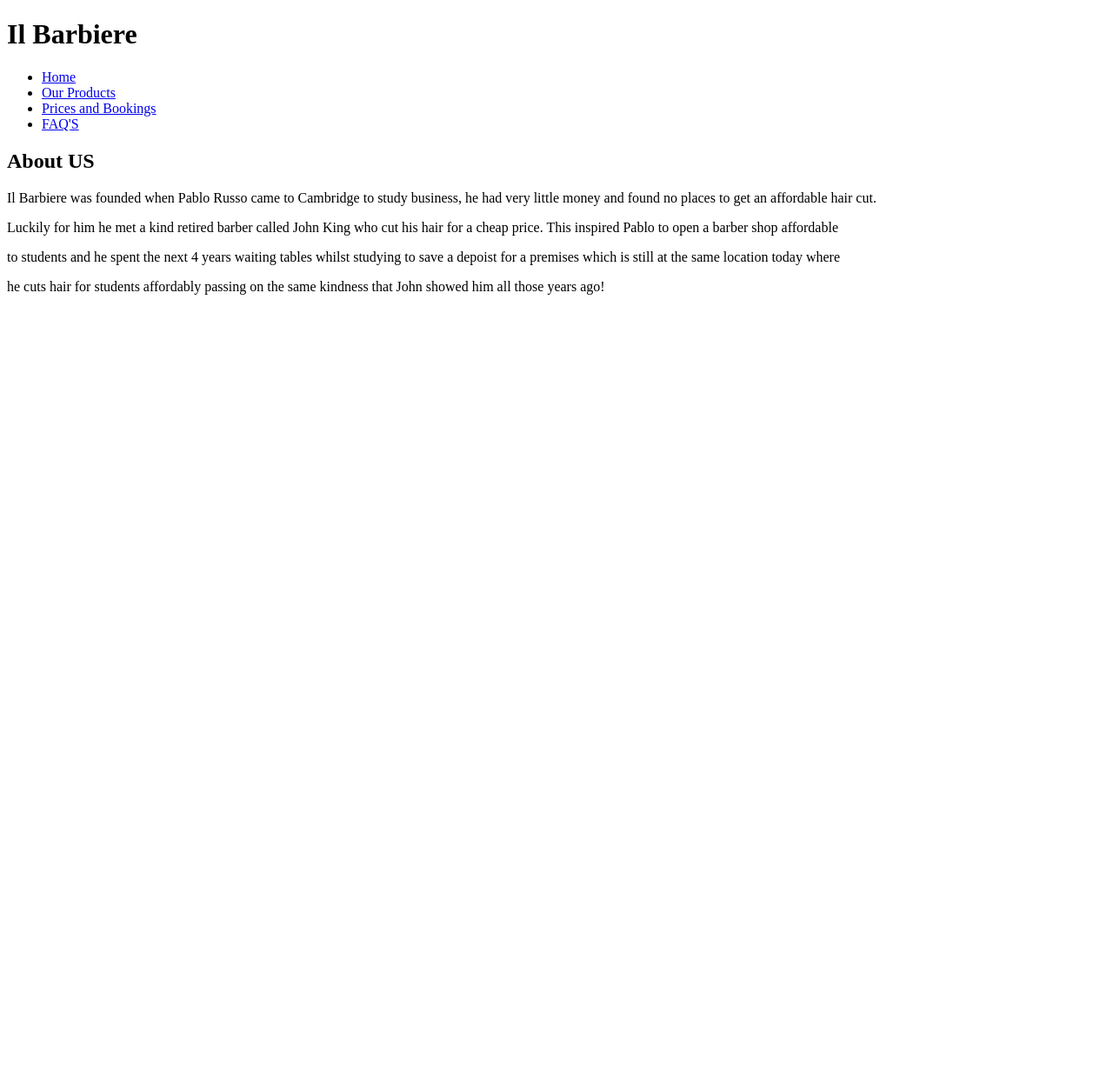
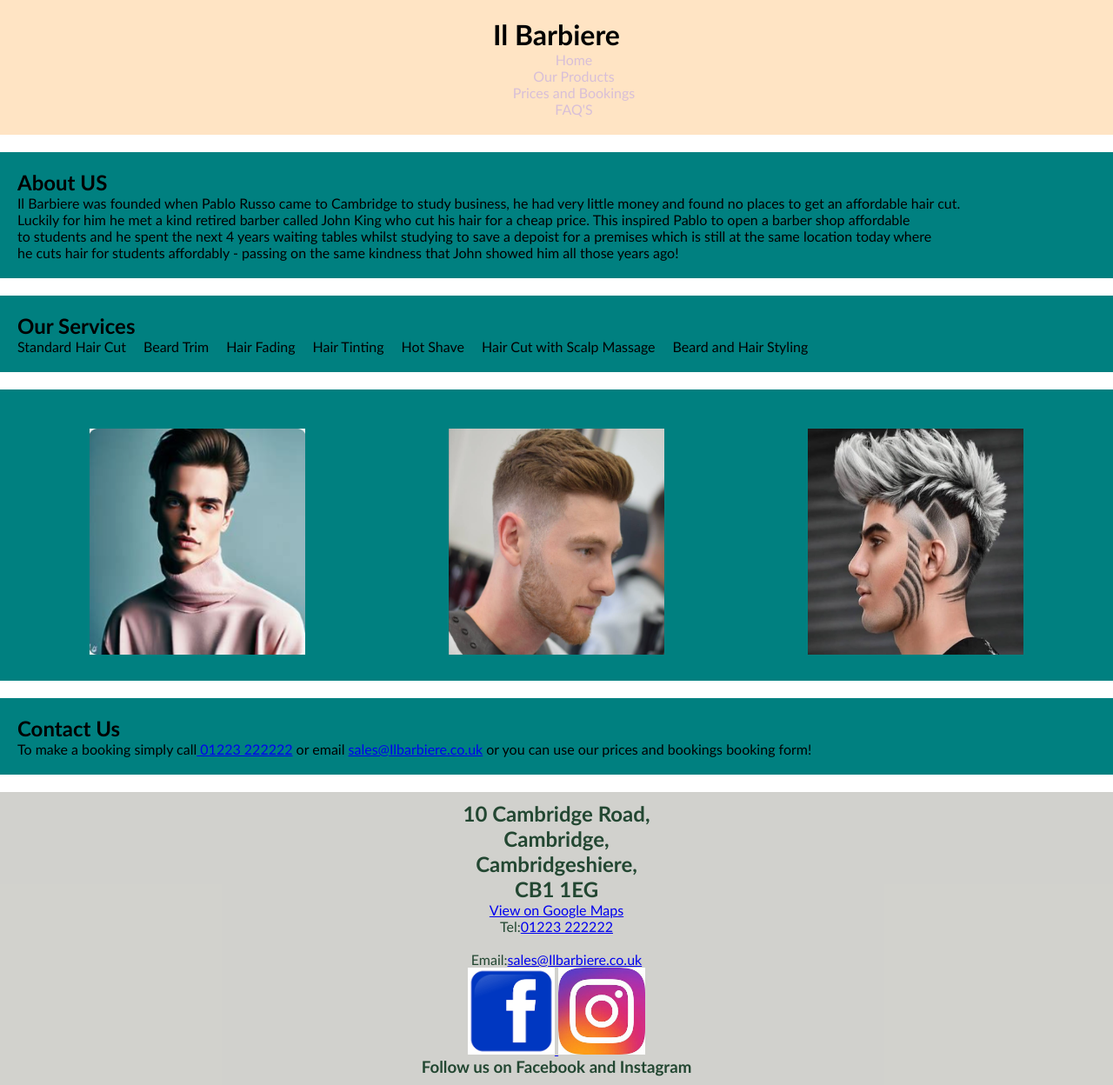
Before and after one commit to MannionLearning/mannionlearning, a plain HTML site: page Il Barbiere/index.html in a window 1280 px wide. Shown: the whole page at 87% size. Before the commit the page ends 800 px from the top, so only its background shows below. Drawn offline with Linux system fonts and the light colour scheme.

Commit message:
Add files via upload

```diff
--- a/Il Barbiere/css/style.css
+++ b/Il Barbiere/css/style.css
@@ -0,0 +1,68 @@
+/* Reset default margin andpadding */
+
+*{
+    margin: 0;
+    padding 0;
+    box-sizing:border-box;
+}
+
+body {
+    font-family: 'Gill Sans', 'Gill Sans MT', Calibri, 'Trebuchet MS', sans-serif;
+}
+
+header {
+    background-color:bisque;
+    padding: 20px;
+    text-align: center;
+}
+ #services ul {
+    list-style: none;
+    padding: 0;
+    display:flex;
+ }
+
+ #services ul li {
+    margin-right: 20px;
+ }
+
+nav ul {
+    list-style: none;
+}
+
+nav ul li {
+    display:green;
+    margin: 0 10px;
+}
+
+nav ul li a {
+    text-decoration: none;
+    color: thistle
+}
+
+section {
+    padding: 20px;
+    margin: 20px 0;
+    background-color: teal;
+}
+
+.image-gallery{
+    display: flex;
+    justify-content: space-around;
+    margin-top: 25px;
+}
+
+.image-gallery img {
+    width: 20%;
+    height: auto;
+    margin-bottom: 10px;
+}
+
+footer {
+    background-color: #5544;
+    color: #234732;
+    text-align: center;
+    padding: 10px;
+}
+.page-break {
+    page-break-after: always;
+}
--- a/Il Barbiere/index.html
+++ b/Il Barbiere/index.html
@@ -26,10 +26,54 @@
             <p>Il Barbiere was founded when Pablo Russo came to Cambridge to study business, he had very little money and found no places to get an affordable hair cut.</p>
             <p>Luckily for him he met a kind retired barber called John King who cut his hair for a cheap price. This inspired Pablo to open a barber shop affordable</p>
             <p>to students and he spent the next 4 years waiting tables whilst studying to save a depoist for a premises which is still at the same location today where</p>
-            <p>he cuts hair for students affordably passing on the same kindness that John showed him all those years ago!</p>
+            <p>he cuts hair for students affordably - passing on the same kindness that John showed him all those years ago!</p>
         </section>
 
-        <section id=""
+        <section id="services">
+            <h2>Our Services</h2>
+            <ul>
+                <li>Standard Hair Cut</li>
+                <li>Beard Trim</li>
+                <li>Hair Fading</li>
+                <li>Hair Tinting</li>
+                <li>Hot Shave</li>
+                <li>Hair Cut with Scalp Massage</li>
+                <li>Beard and Hair Styling</li>
+            </ul>
+        </section>
+
+        <section id="gallery">
+            <div class="image-gallery">
+                <img src="images/photo1.png" alt="Haircut">
+                <img src="images/photo2.png" alt="Beard Trim">
+                <img src="images/photo3.png" alt="Hair Dye">
+            </div>
+        </section>
+
+        <section id="contact">
+            <h2>Contact Us</h2>
+            <p>To make a booking simply call<a href="tel:01223222222"> 01223 222222</a> or email <a href="mailto:sales@Ilbarbiere.co.uk">sales@Ilbarbiere.co.uk</a> or you can use our prices and bookings booking form!</p>
+
+        </section>
+
+        <footer>
+            <div>
+                <div><h2>10 Cambridge Road,<br>Cambridge,<br>Cambridgeshiere,<br>CB1 1EG</h2></div>
+                <p><a href="https://www.google.com/maps?q=10+Cambridge+Road,+Cambridge,+Cambridgeshiere,+CB1+1EG" target="_blank">View on Google Maps</a></p>
+            </div>
+            <div><p>Tel:<a href="tel:01223222222">01223 222222</a></p>
+            <p>&nbsp;</p>
+        Email:<a href="mailto:sales@Ilbarbiere.co.uk">sales@Ilbarbiere.co.uk</a></div>
+        <div>
+            <a href="https://www.facebook.com" targets="_blank">
+                <img src="images/facebook2.png" alt ="Facebook logo" height="100" width="100">
+            </a>
+            <a href="https://www.instagram.com" targets="_blank">
+                <img src="images/instagramlogo.jpg" alt ="Instagram logo" height="100" width="100">
+            </a>
+            <h3>Follow us on Facebook and Instagram</h3>
+        </div>
+        </footer>
 
 
             </body>
```
Also changed, not shown: Il Barbiere/images/facebook2.png (added), Il Barbiere/images/instagramlogo.jpg (added), Il Barbiere/images/photo1.png (added), Il Barbiere/images/photo2.png (added), Il Barbiere/images/photo3.png (added).
